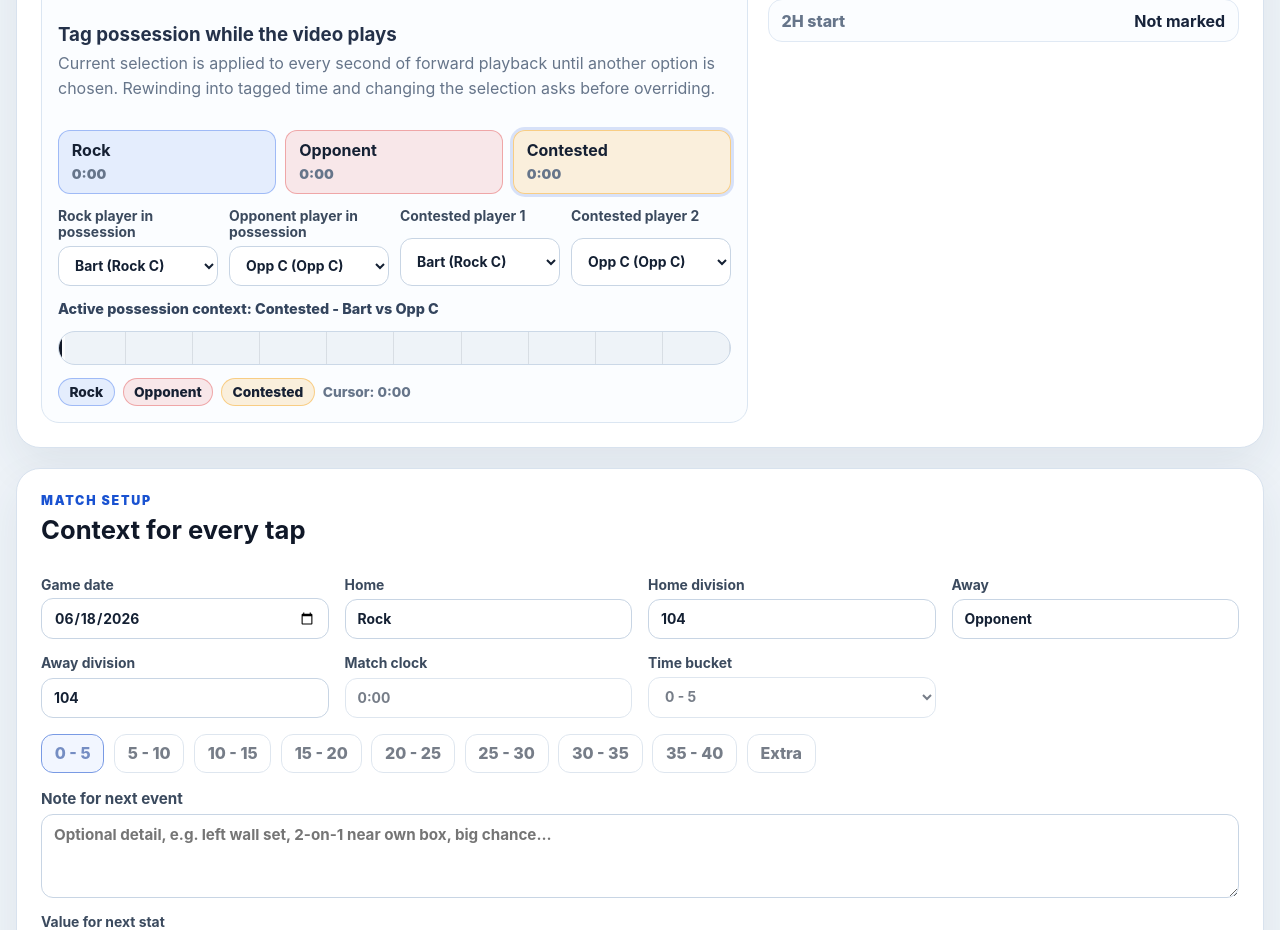
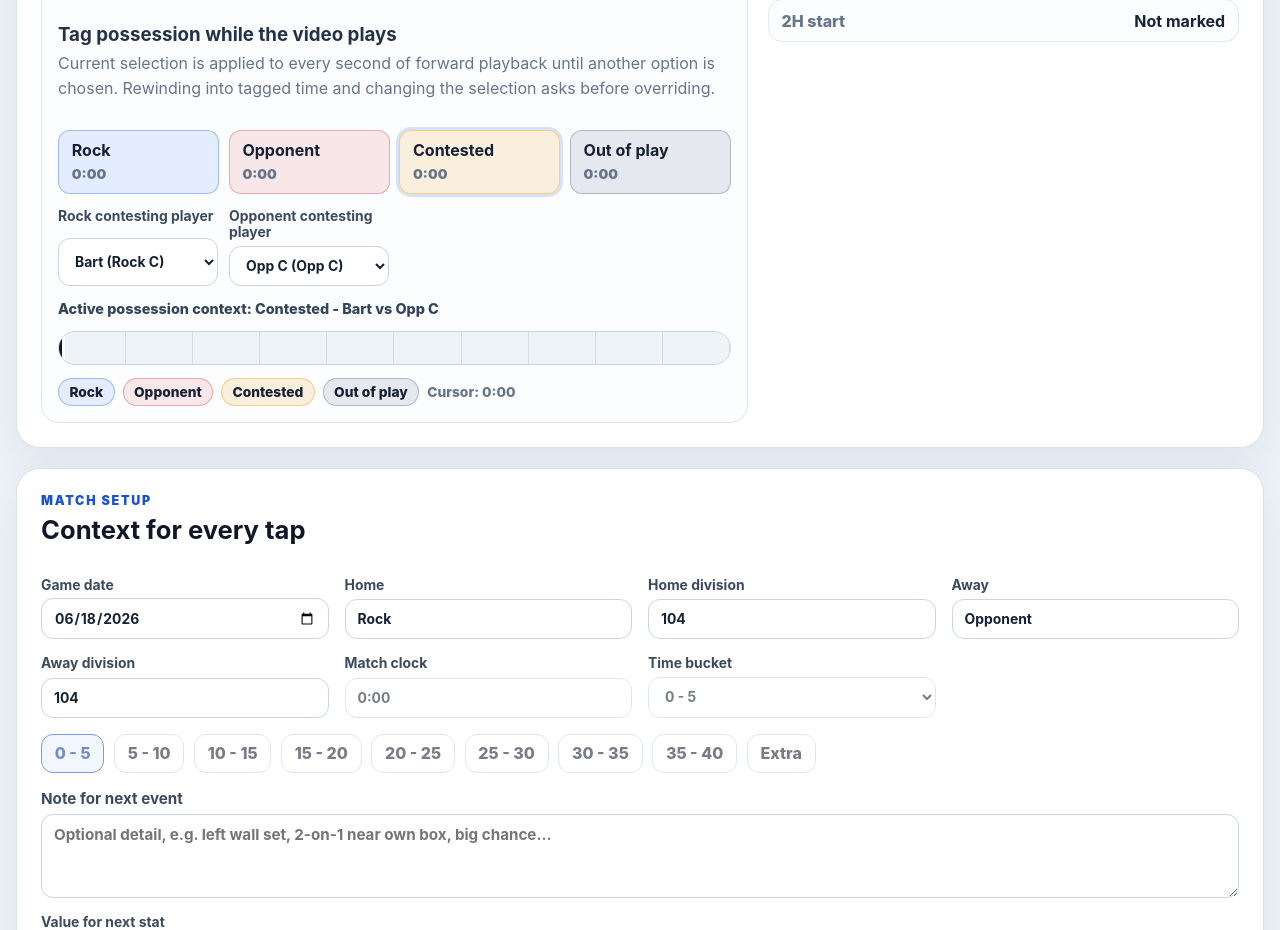
Before and after one commit to stawickibart/ps-stats, a React (Vite) app: page / in a window 1280 px wide. Shown: the part 1100-2030 px from the top of the page. Built offline with nearby package versions, Linux system fonts and the light colour scheme.

Commit message:
Add out of play time tracking
Co-authored-by: stawickibart <stawickibart@users.noreply.github.com>

```diff
--- a/src/App.tsx
+++ b/src/App.tsx
@@ -91,6 +91,7 @@ type TeamKnowledge = {
   goalsAgainst: number;
   possessionSeconds: number;
   contestedSeconds: number;
+  outOfPlaySeconds: number;
   stats: StatTotals;
   playStyles: StatTotals;
   ratings: RatingScores;
@@ -244,6 +245,10 @@ function normalizePossessionSelection(selection: PossessionSelection | undefined
 }
 
 function selectedPossessionPlayerIds(owner: PossessionOwner, selection: PossessionSelection) {
+  if (owner === "out") {
+    return [];
+  }
+
   if (owner === "home") {
     return selection.homePlayerId ? [selection.homePlayerId] : [];
   }
@@ -265,6 +270,13 @@ function resolvePossessionParticipants(
   selection: PossessionSelection,
   players: PlayerSlot[],
 ) {
+  if (owner === "out") {
+    return {
+      ids: [],
+      names: [],
+    };
+  }
+
   const ids = selectedPossessionPlayerIds(owner, selection);
   if (owner === "contested" && new Set(ids).size !== 2) {
     return undefined;
@@ -304,6 +316,7 @@ function normalizeKnowledgeBase(knowledgeBase?: KnowledgeBase) {
     teams:
       knowledgeBase?.teams.map((team) => ({
         ...team,
+        outOfPlaySeconds: team.outOfPlaySeconds ?? 0,
         playStyles: team.playStyles ?? {},
         ratings: normalizeRatings(team.ratings),
       })) ?? [],
@@ -377,7 +390,7 @@ function totalPossession(segments: PossessionSegment[]) {
       totals[segment.owner] += segment.endSeconds - segment.startSeconds;
       return totals;
     },
-    { home: 0, away: 0, contested: 0 },
+    { home: 0, away: 0, contested: 0, out: 0 },
   );
 }
 
@@ -659,6 +672,7 @@ function mergeKnowledgeBase(knowledgeBase: KnowledgeBase, game: GameSnapshot) {
         goalsAgainst: 0,
         possessionSeconds: 0,
         contestedSeconds: 0,
+        outOfPlaySeconds: 0,
         stats: {},
         playStyles: {},
         ratings: emptyRatings(),
@@ -668,6 +682,7 @@ function mergeKnowledgeBase(knowledgeBase: KnowledgeBase, game: GameSnapshot) {
     const gamesPlayed = previous.gamesPlayed + 1;
     const possessionSeconds = previous.possessionSeconds + game.possession[side];
     const contestedSeconds = previous.contestedSeconds + game.possession.contested;
+    const outOfPlaySeconds = (previous.outOfPlaySeconds ?? 0) + game.possession.out;
     const possessionTotal = possessionSeconds + contestedSeconds + game.possession[opponent];
     const stats = mergeStats(previous.stats, game.teamStats[side]);
     const playStyles = mergeStats(previous.playStyles ?? {}, game.teamPlayStyles[side] ?? {});
@@ -689,6 +704,7 @@ function mergeKnowledgeBase(knowledgeBase: KnowledgeBase, game: GameSnapshot) {
       goalsAgainst: previous.goalsAgainst + goalsAgainst,
       possessionSeconds,
       contestedSeconds,
+      outOfPlaySeconds,
       stats,
       playStyles,
       ratings: calculateRatings(stats, {
@@ -2133,6 +2149,9 @@ function possessionLabel(owner: PossessionOwner, homeTeam: string, awayTeam: str
   if (owner === "away") {
     return awayTeam;
   }
+  if (owner === "out") {
+    return "Out of play";
+  }
   return "Contested";
 }
 
@@ -2159,11 +2178,10 @@ function PossessionTracker({
       accumulator[segment.owner] += segment.endSeconds - segment.startSeconds;
       return accumulator;
     },
-    { home: 0, away: 0, contested: 0 },
+    { home: 0, away: 0, contested: 0, out: 0 },
   );
   const homePlayers = players.filter((player) => player.team === "home");
   const awayPlayers = players.filter((player) => player.team === "away");
-  const allPlayers = players;
   const selectedParticipants = resolvePossessionParticipants(activePossession, selection, players);
 
   return (
@@ -2177,7 +2195,7 @@ function PossessionTracker({
         </p>
       </div>
       <div className="possession-buttons">
-        {(["home", "away", "contested"] as PossessionOwner[]).map((owner) => (
+        {(["home", "away", "contested", "out"] as PossessionOwner[]).map((owner) => (
           <button
             type="button"
             key={owner}
@@ -2193,7 +2211,9 @@ function PossessionTracker({
           </button>
         ))}
       </div>
+      {activePossession !== "out" ? (
         <div className="possession-player-grid">
+          {activePossession === "home" ? (
             <label>
               {homeTeam} player in possession
               <select
@@ -2208,6 +2228,8 @@ function PossessionTracker({
                 ))}
               </select>
             </label>
+          ) : null}
+          {activePossession === "away" ? (
             <label>
               {awayTeam} player in possession
               <select
@@ -2222,14 +2244,17 @@ function PossessionTracker({
                 ))}
               </select>
             </label>
-        <label>
-          Contested player 1
+          ) : null}
+          {activePossession === "contested" ? (
+            <>
+              <label>
+                {homeTeam} contesting player
                 <select
                   value={selection.contestedPlayerOneId}
                   onChange={(event) => onSelectionChange({ contestedPlayerOneId: event.target.value })}
                   required
                 >
-            {allPlayers.map((player) => (
+                  {homePlayers.map((player) => (
                     <option value={player.id} key={player.id}>
                       {player.name} ({player.role})
                     </option>
@@ -2237,24 +2262,29 @@ function PossessionTracker({
                 </select>
               </label>
               <label>
-          Contested player 2
+                {awayTeam} contesting player
                 <select
                   value={selection.contestedPlayerTwoId}
                   onChange={(event) => onSelectionChange({ contestedPlayerTwoId: event.target.value })}
                   required
                 >
-            {allPlayers.map((player) => (
+                  {awayPlayers.map((player) => (
                     <option value={player.id} key={player.id}>
                       {player.name} ({player.role})
                     </option>
                   ))}
                 </select>
               </label>
-      </div>
+            </>
+          ) : null}
+        </div>
+      ) : null}
       <p className={selectedParticipants ? "possession-context" : "possession-context warning"}>
         Active possession context:{" "}
         {selectedParticipants
-          ? `${possessionLabel(activePossession, homeTeam, awayTeam)} - ${selectedParticipants.names.join(" vs ")}`
+          ? `${possessionLabel(activePossession, homeTeam, awayTeam)}${
+              selectedParticipants.names.length ? ` - ${selectedParticipants.names.join(" vs ")}` : ""
+            }`
           : "Select the required player context before playing/tagging possession."}
       </p>
       <div className="possession-timeline" aria-label="Possession timeline">
@@ -2280,6 +2310,7 @@ function PossessionTracker({
         <span className="legend-item possession-home">{homeTeam}</span>
         <span className="legend-item possession-away">{awayTeam}</span>
         <span className="legend-item possession-contested">Contested</span>
+        <span className="legend-item possession-out">Out of play</span>
         <span>Cursor: {formatClock(currentVideoSeconds)}</span>
       </div>
     </section>
@@ -2677,6 +2708,10 @@ function KnowledgeBasePage({ knowledgeBase, statDefinitions }: KnowledgeBasePage
                     <strong>{formatClock(selectedRecord.possessionSeconds)}</strong>
                     <span>Tagged possession</span>
                   </div>
+                  <div className="mini-card">
+                    <strong>{formatClock(selectedRecord.outOfPlaySeconds ?? 0)}</strong>
+                    <span>Out of play</span>
+                  </div>
                 </div>
               ) : null}
               {"playStyles" in selectedRecord && Object.keys(selectedRecord.playStyles).length ? (
--- a/src/stats.ts
+++ b/src/stats.ts
@@ -1,5 +1,5 @@
 export type TeamSide = "home" | "away";
-export type PossessionOwner = TeamSide | "contested";
+export type PossessionOwner = TeamSide | "contested" | "out";
 
 export type PlayerSlot = {
   id: string;
--- a/src/styles.css
+++ b/src/styles.css
@@ -28,6 +28,7 @@
   --possession-home: #2563eb;
   --possession-away: #dc2626;
   --possession-contested: #f59e0b;
+  --possession-out: #64748b;
   --danger: #b42318;
 }
 
@@ -412,7 +413,7 @@ td:first-child {
 
 .possession-buttons {
   display: grid;
-  grid-template-columns: repeat(3, minmax(0, 1fr));
+  grid-template-columns: repeat(4, minmax(0, 1fr));
   gap: 0.6rem;
 }
 
@@ -472,6 +473,12 @@ td:first-child {
   background: rgb(245 158 11 / 14%);
 }
 
+.possession-button.possession-out,
+.legend-item.possession-out {
+  border-color: rgb(100 116 139 / 42%);
+  background: rgb(100 116 139 / 14%);
+}
+
 .possession-timeline {
   position: relative;
   overflow: hidden;
@@ -506,6 +513,10 @@ td:first-child {
 
 .possession-segment.possession-contested {
   background: var(--possession-contested);
+}
+
+.possession-segment.possession-out {
+  background: var(--possession-out);
 }
 
 .possession-cursor {
```
Also changed, not shown: 1 other file (tests, documents, lock files or other folders). Lines whose indentation alone changed are shown as unchanged.
